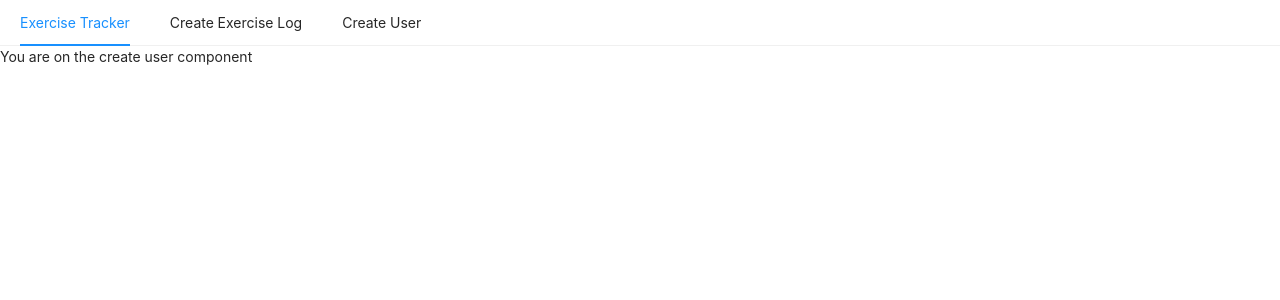
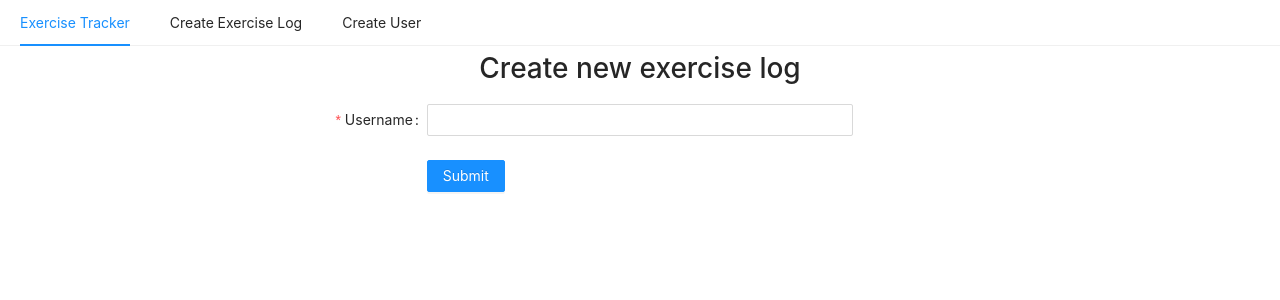
Before and after one commit to DinhSonHai/mern-stack-exercise-tracker, a React (Create React App) app: page /user in a window 1280 px wide. Shown: the top 300 px of the page. Built offline with nearby package versions, Linux system fonts and the light colour scheme.

Commit message:
Save data to db

```diff
--- a/package.json
+++ b/package.json
@@ -7,6 +7,7 @@
     "@testing-library/react": "^9.5.0",
     "@testing-library/user-event": "^7.2.1",
     "antd": "^4.6.3",
+    "axios": "^0.20.0",
     "react": "^16.13.1",
     "react-dom": "^16.13.1",
     "react-router-dom": "^5.2.0",
--- a/src/components/CreateExercise.js
+++ b/src/components/CreateExercise.js
@@ -1,4 +1,5 @@
 import React, { useState, useEffect } from 'react';
+import axios from 'axios';
 import { Form, Input, Button, Checkbox, DatePicker } from 'antd';
 
 const layout = {
@@ -8,13 +9,13 @@ const layout = {
     wrapperCol: {
       span: 8,
     },
-  };
-  const tailLayout = {
+};
+const tailLayout = {
     wrapperCol: {
       offset: 8,
       span: 16,
     },
-  };
+};
 
 export default function CreateExercise() {
     const [username, setUsername] = useState('');
@@ -24,22 +25,20 @@ export default function CreateExercise() {
     const [users, setUsers] = useState([]);
 
     useEffect(() => {
-        setUsers([...users, 'test user'])
-        console.log(users)
+        // setUsers([...users, 'test user'])
+        // console.log(users)
+        axios.get('http://localhost:5000/users')
+            .then (res => {
+                setUsers(res.data.map(user => user.username));
+                setUsername(res.data[0].username);
+            })
     }, [])
 
     const onFinish = values => {
-        console.log('Success:', values);
         values.Date = date;
         console.log('Success:', values);
-        // const exercise = {
-        //     username: username,
-        //     description: description,
-        //     duration: duration,
-        //     date: date,
-        // };
-
-        // console.log(exercise);
+        axios.post('http://localhost:5000/exercises/add', values)
+            .then(res => console.log(res.data));
         // window.location = '/';
       };
 
@@ -57,7 +56,6 @@ export default function CreateExercise() {
 
     const onInputDuration = e => {
         setDuration(Number(e.target.value));
-        console.log(date)
     }
 
     const onChangeDate = (date, dateString) => {
@@ -91,7 +89,7 @@ export default function CreateExercise() {
 
                 <Form.Item
                     label="Description"
-                    name="Description"
+                    name="description"
                     rules={[
                     {
                         required: true,
@@ -104,7 +102,7 @@ export default function CreateExercise() {
 
                 <Form.Item
                     label="Duration"
-                    name="Duration"
+                    name="duration"
                     rules={[
                     {
                         required: true,
@@ -117,7 +115,7 @@ export default function CreateExercise() {
 
                 <Form.Item
                     label="Date"
-                    name="Date"
+                    name="date"
                     rules={[
                     {
                         required: true,
@@ -126,10 +124,6 @@ export default function CreateExercise() {
                     ]}
                 >
                     <DatePicker onChange={onChangeDate}/>
-                </Form.Item>
-
-                <Form.Item {...tailLayout} name="remember" valuePropName="checked">
-                    <Checkbox>Remember me</Checkbox>
                 </Form.Item>
 
                 <Form.Item {...tailLayout}>
--- a/src/components/CreateUser.js
+++ b/src/components/CreateUser.js
@@ -1,14 +1,88 @@
 import React, { Component } from 'react';
+import axios from 'axios';
+
+import { Form, Input, Button } from 'antd';
+
+const layout = {
+    labelCol: {
+      span: 8,
+    },
+    wrapperCol: {
+      span: 8,
+    },
+};
+const tailLayout = {
+    wrapperCol: {
+      offset: 8,
+      span: 16,
+    },
+};
 
 export default class CreateUser extends Component {
     constructor() {
         super();
+        this.state = {
+            username: ''
+        }
+        this.onFinish = this.onFinish.bind(this);
+        this.onFinishFailed = this.onFinishFailed.bind(this);
+        this.onInputUsername = this.onInputUsername.bind(this);
+    }
+
+    onFinish(values) {
+        console.log('Success:', values);
+        axios.post('http://localhost:5000/users/add', values)
+            .then(res => console.log(res.data));
+        // const user = {
+        //     username: this.username,
+        // };
+
+        // console.log(user);
+        //window.location = '/';
+      };
+
+    onFinishFailed(errorInfo) {
+        console.log('Failed:', errorInfo);
+    };
+
+    onInputUsername(e) {
+        this.setState({
+            username: e.target.value
+        })
     }
 
     render() {
         return(
-            <div className="CreateUser">
-            <p>You are on the create user component</p>
+            <div className="CreateExercise">
+            <h1 style={{textAlign: "center"}}>Create new exercise log</h1>
+            <Form
+                {...layout}
+                name="basic"
+                initialValues={{
+                    remember: true,
+                }}
+                onFinish={this.onFinish}
+                onFinishFailed={this.onFinishFailed}
+                >
+                <Form.Item
+                    label="Username"
+                    name="username"
+                    rules={[
+                    {
+                        required: true,
+                        message: 'Please input your username!',
+                    },
+                    ]}
+                >
+                    <Input onInput={this.onInputUsername}/>
+                </Form.Item>
+
+                <Form.Item {...tailLayout}>
+                    <Button type="primary" htmlType="submit">
+                    Submit
+                    </Button>
+                </Form.Item>
+                </Form>
         </div>
         );
     }
--- a/src/components/ExercisesList.js
+++ b/src/components/ExercisesList.js
@@ -1,6 +1,15 @@
-import React from 'react';
+import React, { useState, useEffect } from 'react';
+import axios from 'axios';
 
 export default function ExercisesList() {
+    const [exercisesList, setExerciseList] = useState([]);
+    useEffect(() => {
+        axios.get('http://localhost:5000/exercises')
+        .then (res => {
+            setExerciseList(res.data);
+        })
+    }, []);
+
     return (
         <div className="ExercisesList">
             <p>You are on the exercises list component</p>
--- a/src/components/Navbar.js
+++ b/src/components/Navbar.js
@@ -19,13 +19,13 @@ export default class Navbar extends Component {
         return (
             <div className="Navbar">
                 <Menu onClick={this.handleClick} selectedKeys={[current]} mode="horizontal">
-                    <Menu.Item>
+                    <Menu.Item key="exercises">
                         <Link to='/'>Exercise Tracker</Link>
                     </Menu.Item>
-                    <Menu.Item>
+                    <Menu.Item key="createExercise">
                         <Link to='/create'>Create Exercise Log</Link>
                     </Menu.Item>
-                    <Menu.Item>
+                    <Menu.Item key="createUser">
                         <Link to='/user'>Create User</Link>
                     </Menu.Item>
                 </Menu>
```
Also changed, not shown: 2 other files (tests, documents, lock files or other folders).
